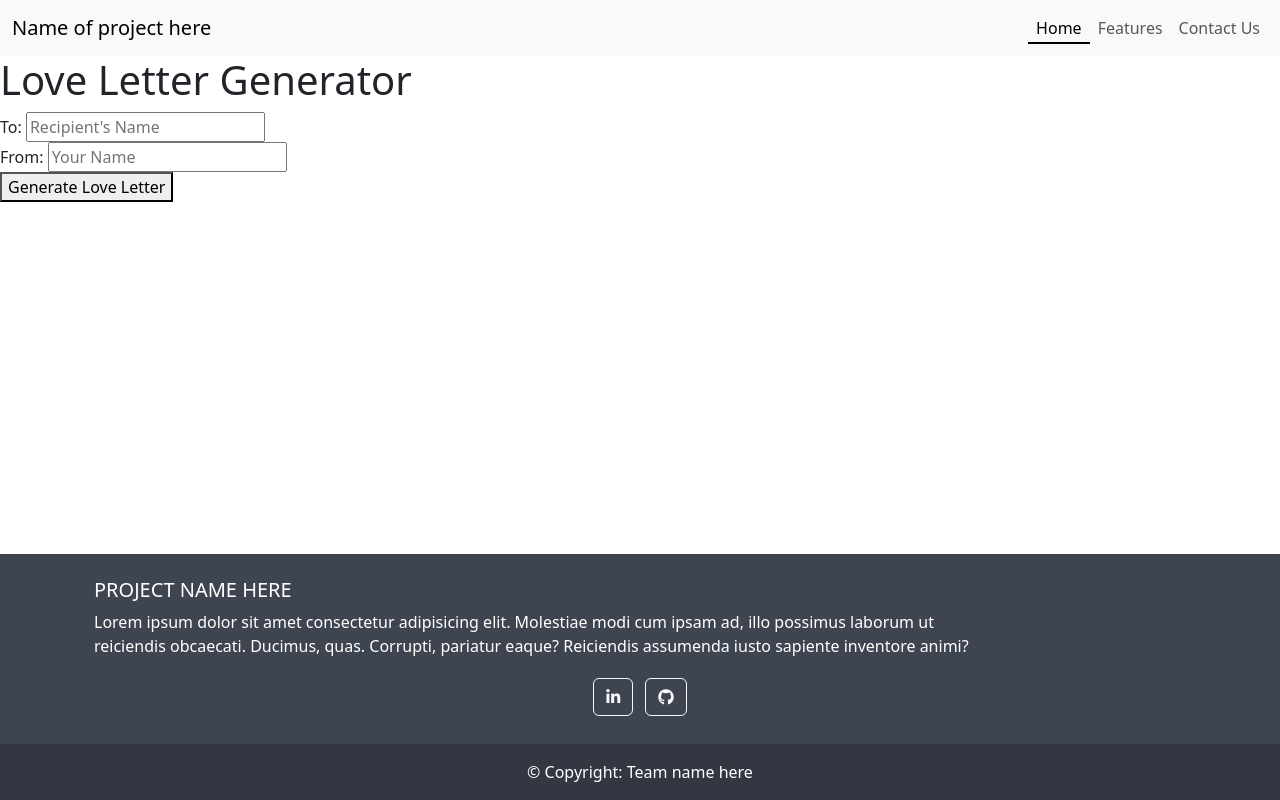
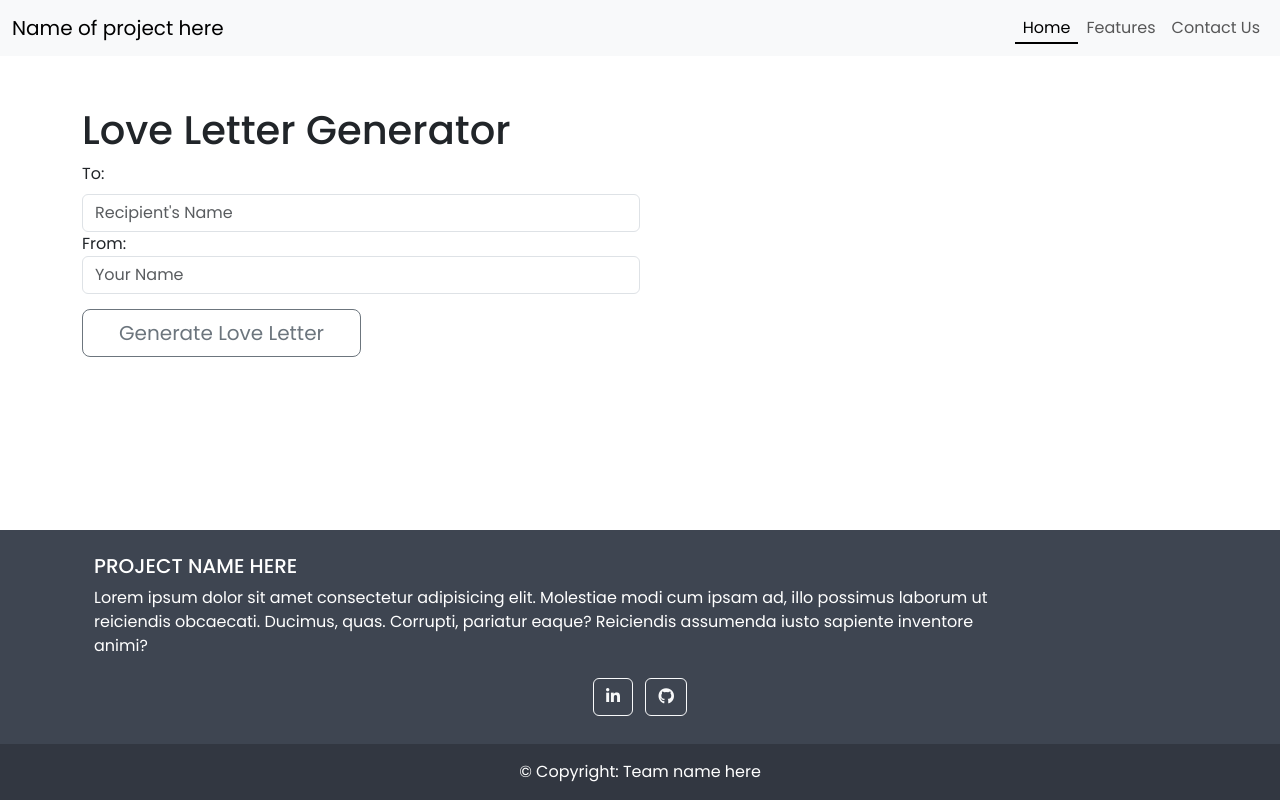
Before and after one commit to moabdelbasset/FebHackathon, a plain HTML site: page index.html in a window 1280 px wide. Drawn offline with nearby package versions, Linux system fonts and the light colour scheme.

Commit message:
added further styling with bootstrap updated fonts

```diff
--- a/assets/css/index.css
+++ b/assets/css/index.css
@@ -1,3 +1,7 @@
+* {
+    font-family: "Poppins", sans-serif;
+}
+
 .current {
     border-bottom: 2px solid black !important;
     padding-bottom: 2px !important;
@@ -16,3 +20,11 @@ body {
 footer {
     margin-top: auto;
 }
+
+#generateButton {
+    margin-top: 15px !important;
+}
+
+h1 {
+    margin-top: 50px !important;
+}
--- a/index.html
+++ b/index.html
@@ -8,6 +8,9 @@
     <link href="./assets/css/index.css" rel="stylesheet" />
     <link href="https://cdn.jsdelivr.net/npm/bootstrap@5.3.2/dist/css/bootstrap.min.css" rel="stylesheet"
         integrity="sha384-T3c6CoIi6uLrA9TneNEoa7RxnatzjcDSCmG1MXxSR1GAsXEV/Dwwykc2MPK8M2HN" crossorigin="anonymous">
+        <link rel="preconnect" href="https://fonts.googleapis.com">
+<link rel="preconnect" href="https://fonts.gstatic.com" crossorigin>
+<link href="https://fonts.googleapis.com/css2?family=Manrope:wght@200;300;400;500;600;700;800&family=Open+Sans:ital,wght@0,300;0,400;0,500;0,600;0,700;0,800;1,300;1,400;1,500;1,600;1,700;1,800&family=Poppins:ital,wght@0,100;0,200;0,300;0,400;0,500;0,600;0,700;0,800;0,900;1,100;1,200;1,300;1,400;1,500;1,600;1,700;1,800;1,900&display=swap" rel="stylesheet">
 </head>
 
 <body>
@@ -33,21 +36,25 @@
             </div>
         </div>
     </nav>
-
+    <div class="container">
         <h1 class="">Love Letter Generator</h1>
+        <div class="row">
             <form id="loveLetterForm">
-        <div>
-            <label for="toName">To:</label>
-            <input type="text" id="toName" name="toName" placeholder="Recipient's Name">
+                <div class="col-sm-12 col-md-6">
+                    <label for="toName" class="form-label">To:</label>
+                    <input type="text" id="toName" class="form-control" name="toName" placeholder="Recipient's Name">
                 </div>
-        <div>
-            <label for="fromName">From:</label>
-            <input type="text" id="fromName" name="fromName" placeholder="Your Name">
+                <div class="col-sm-12 col-md-6" <label for="fromName" class="form-label">From:</label>
+                    <input type="text" class="form-control" id="fromName" name="fromName" placeholder="Your Name">
                 </div>
-        <button type="button" id="generateButton">Generate Love Letter</button>
+                <button type="button" class="btn btn-outline-secondary btn-lg col-6 col-md-3" id="generateButton">
+                    Generate Love Letter
+                </button>
             </form>
+        </div>
 
         <div id="loveLetterOutput"></div>
+    </div>
 
     <footer class="text-center text-lg-start text-white" style="background-color: #3e4551">
         <!-- Grid container -->
```
Also changed, not shown: contact.html (+6 -1 lines), features.html (+7 -1 lines). Lines whose indentation alone changed are shown as unchanged.
